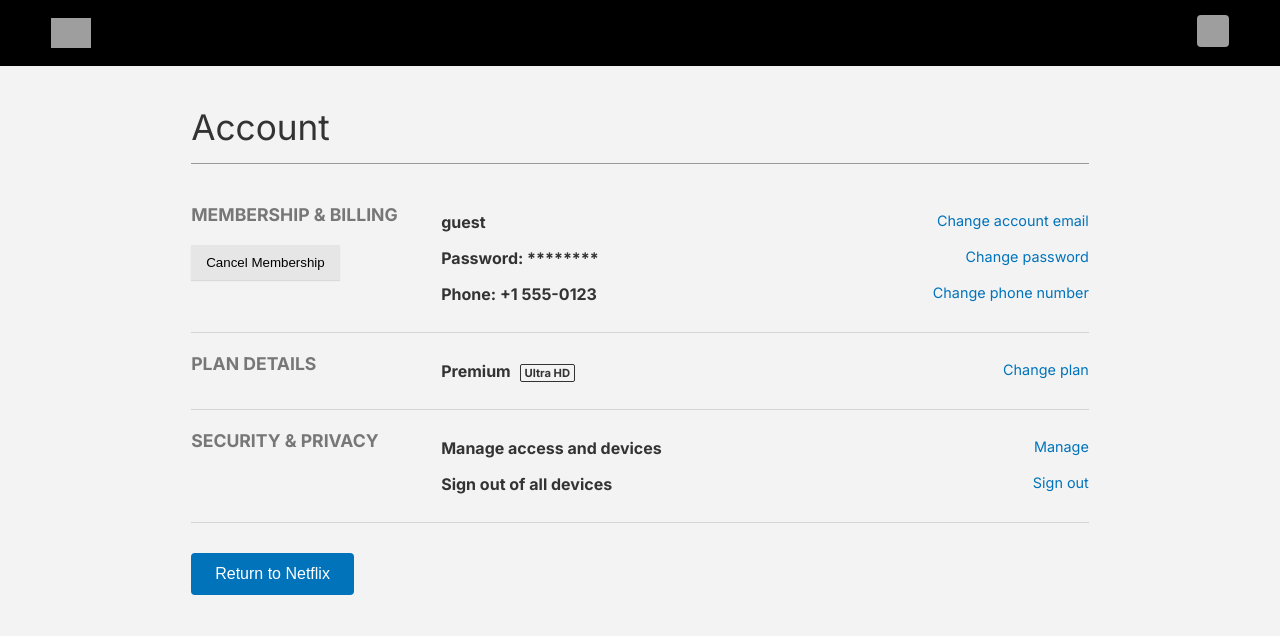
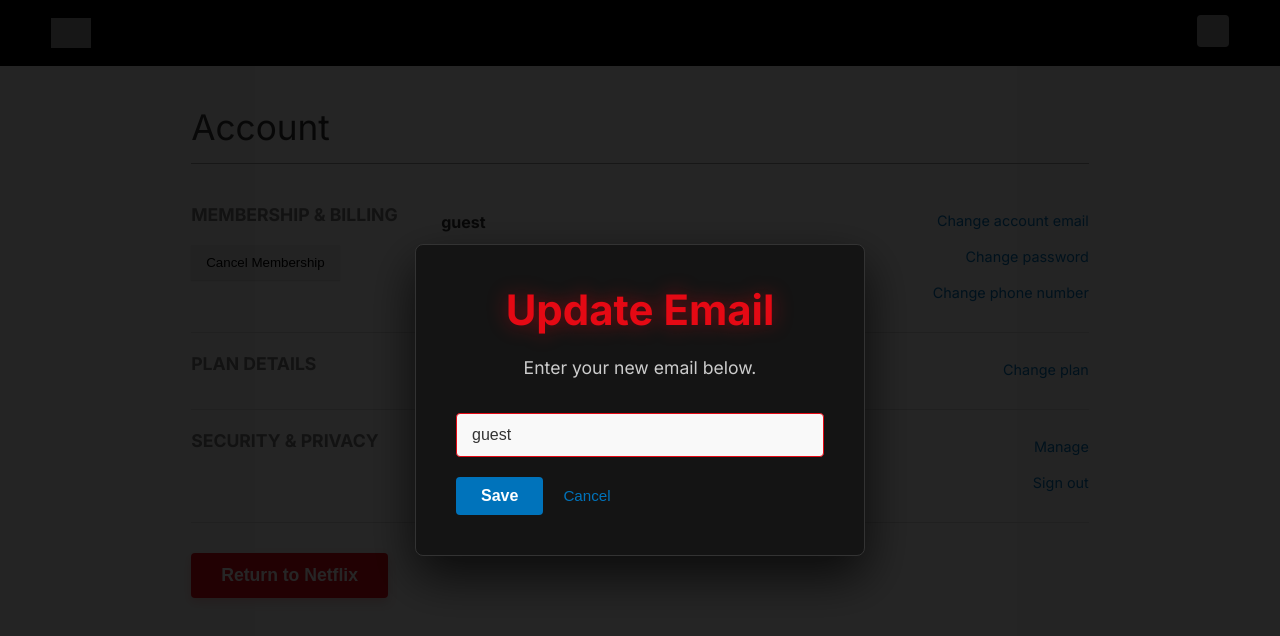
Before and after one commit to Kaleb-07/NetfilxClone, a React (Vite) app: page /account in a window 1280 px wide. Both pictures are taken after a click on the link "Change account email". Shown: the top 636 px of the page. Built offline with nearby package versions, Linux system fonts and the light colour scheme; no server answers; grey boxes are pictures that could not be loaded.

Commit message:
updating the account profile

```diff
--- a/src/Page/Account/Settings/AccountPage.css
+++ b/src/Page/Account/Settings/AccountPage.css
@@ -104,13 +104,160 @@
 
 .back-home-btn {
     margin-top: 30px;
+    background-color: #e50914;
+    /* Netflix Red */
+    color: white;
+    border: none;
+    padding: 12px 30px;
+    font-size: 1.1rem;
+    font-weight: 600;
+    border-radius: 4px;
+    cursor: pointer;
+    transition: all 0.3s cubic-bezier(0.4, 0, 0.2, 1);
+    box-shadow: 0 4px 10px rgba(229, 9, 20, 0.2);
+}
+
+.back-home-btn:hover {
+    background-color: #b20710;
+    transform: translateY(-2px) scale(1.02);
+    box-shadow: 0 8px 15px rgba(229, 9, 20, 0.4);
+}
+
+/* Modal Styles for Account Page */
+.modal-overlay {
+    position: fixed;
+    top: 0;
+    left: 0;
+    width: 100%;
+    height: 100%;
+    background-color: rgba(0, 0, 0, 0.7);
+    display: flex;
+    justify-content: center;
+    align-items: center;
+    z-index: 1000;
+    animation: fadeIn 0.3s ease;
+}
+
+.account-modal {
+    background-color: #fff;
+    color: #333;
+    padding: 40px;
+    border-radius: 8px;
+    text-align: center;
+    max-width: 400px;
+    width: 90%;
+    box-shadow: 0 10px 40px rgba(0, 0, 0, 0.2);
+    animation: modalScale 0.3s cubic-bezier(0.175, 0.885, 0.32, 1.275);
+}
+
+.account-modal h2 {
+    color: #e50914;
+    font-size: 1.8rem;
+    margin-bottom: 20px;
+    border: none;
+    padding: 0;
+}
+
+.account-modal p {
+    font-size: 1.1rem;
+    color: #555;
+    margin-bottom: 30px;
+    line-height: 1.5;
+}
+
+.modal-close-btn {
+    background-color: #e50914;
+    color: white;
+    border: none;
+    padding: 10px 30px;
+    font-size: 1rem;
+    font-weight: 600;
+    border-radius: 4px;
+    cursor: pointer;
+    transition: background-color 0.2s;
+}
+
+.modal-close-btn:hover {
+    background-color: #b20710;
+}
+
+@keyframes fadeIn {
+    from {
+        opacity: 0;
+    }
+
+    to {
+        opacity: 1;
+    }
+}
+
+@keyframes modalScale {
+    from {
+        transform: scale(0.8);
+        opacity: 0;
+    }
+
+    to {
+        transform: scale(1);
+        opacity: 1;
+    }
+}
+
+/* Modal Edit Form Styles */
+.modal-edit-form {
+    display: flex;
+    flex-direction: column;
+    gap: 20px;
+}
+
+.modal-input {
+    padding: 12px 15px;
+    font-size: 1rem;
+    border: 1px solid #ccc;
+    border-radius: 4px;
+    background: #f9f9f9;
+    color: #333;
+    transition: border-color 0.2s;
+}
+
+.modal-input:focus {
+    outline: none;
+    border-color: #e50914;
+}
+
+.modal-actions {
+    display: flex;
+    align-items: center;
+    gap: 20px;
+}
+
+.save-btn {
     background-color: #0073bb;
     color: white;
     border: none;
-    padding: 12px 24px;
+    padding: 10px 25px;
     font-size: 1rem;
+    font-weight: 600;
     border-radius: 4px;
     cursor: pointer;
+    transition: background-color 0.2s;
+}
+
+.save-btn:hover {
+    background-color: #005FA3;
+}
+
+.cancel-link {
+    background: none;
+    border: none;
+    color: #0073bb;
+    font-size: 0.95rem;
+    cursor: pointer;
+    padding: 0;
+}
+
+.cancel-link:hover {
+    text-decoration: underline;
 }
 
 @media (max-width: 800px) {
--- a/src/Page/Account/Settings/AccountPage.jsx
+++ b/src/Page/Account/Settings/AccountPage.jsx
@@ -5,9 +5,9 @@
 
 const AccountPage = () => {
     const navigate = useNavigate();
-    const [currentUser] = useState(() => {
+    const [currentUser, setCurrentUser] = useState(() => {
         const savedUser = localStorage.getItem('currentUser');
-        return savedUser ? JSON.parse(savedUser) : { username: "User", email: "guest" };
+        return savedUser ? JSON.parse(savedUser) : { username: "User", email: "guest", phone: "+1 555-0123" };
     });
 
     const [profiles] = useState(() => {
@@ -15,7 +15,53 @@
         return savedProfiles ? JSON.parse(savedProfiles) : [];
     });
 
+    const [modal, setModal] = useState({ show: false, type: "message", target: "", title: "", message: "", value: "" });
+
     const currentAvatar = profiles[0]?.avatar || "https://api.dicebear.com/7.x/adventurer/svg?seed=Felix";
+
+    const handleSignOut = () => {
+        localStorage.removeItem('currentUser');
+        navigate('/');
+    };
+
+    const showMessageModal = (title, message) => {
+        setModal({ show: true, type: "message", target: "", title, message, value: "" });
+    };
+
+    const openEditModal = (target, currentValue) => {
+        setModal({
+            show: true,
+            type: "edit",
+            target,
+            title: `Update ${target}`,
+            message: `Enter your new ${target.toLowerCase()} below.`,
+            value: currentValue || ""
+        });
+    };
+
+    const handleSave = () => {
+        const { target, value } = modal;
+        if (!value.trim()) {
+            alert("Please enter a valid value.");
+            return;
+        }
+
+        const updatedUser = { ...currentUser };
+
+        if (target === "Email") {
+            updatedUser.email = value.toLowerCase();
+        } else if (target === "Phone") {
+            updatedUser.phone = value;
+        } else if (target === "Password") {
+            // In a real app, this would be a password update logic
+            // For the demo, we just show success
+        }
+
+        localStorage.setItem('currentUser', JSON.stringify(updatedUser));
+        setCurrentUser(updatedUser);
+        setModal({ show: false, type: "message", target: "", title: "Success!", message: `${target} updated successfully!`, value: "" });
+        setTimeout(() => setModal({ show: false, type: "message", target: "", title: "", message: "", value: "" }), 2000);
+    };
 
     return (
         <div className="account-page">
@@ -43,20 +89,20 @@
                 <section className="account-section">
                     <div className="section-title">
                         <h2>MEMBERSHIP & BILLING</h2>
-                        <button className="cancel-button">Cancel Membership</button>
+                        <button className="cancel-button" onClick={() => showMessageModal("Cancel Membership", "Membership cancellation is simplified for this demo. Please contact support for real account changes.")}>Cancel Membership</button>
                     </div>
                     <div className="section-details">
                         <div className="detail-row">
                             <span className="email">{currentUser.email}</span>
-                            <a href="#">Change account email</a>
+                            <a href="#" onClick={(e) => { e.preventDefault(); openEditModal("Email", currentUser.email); }}>Change account email</a>
                         </div>
                         <div className="detail-row">
                             <span className="password">Password: ********</span>
-                            <a href="#">Change password</a>
+                            <a href="#" onClick={(e) => { e.preventDefault(); openEditModal("Password", ""); }}>Change password</a>
                         </div>
                         <div className="detail-row">
-                            <span className="phone">Phone: +1 555-0123</span>
-                            <a href="#">Change phone number</a>
+                            <span className="phone">Phone: {currentUser.phone || "+1 555-0123"}</span>
+                            <a href="#" onClick={(e) => { e.preventDefault(); openEditModal("Phone", currentUser.phone || "+1 555-0123"); }}>Change phone number</a>
                         </div>
                     </div>
                 </section>
@@ -70,7 +116,7 @@
                     <div className="section-details">
                         <div className="detail-row">
                             <span className="plan-name">Premium <span className="ultra-hd">Ultra HD</span></span>
-                            <a href="#">Change plan</a>
+                            <a href="#" onClick={(e) => { e.preventDefault(); showMessageModal("Change Plan", "Explore new plans and upgrade options coming in the next release!"); }}>Change plan</a>
                         </div>
                     </div>
                 </section>
@@ -84,11 +130,11 @@
                     <div className="section-details">
                         <div className="detail-row">
                             <span>Manage access and devices</span>
-                            <a href="#">Manage</a>
+                            <a href="#" onClick={(e) => { e.preventDefault(); navigate('/manage-profiles'); }}>Manage</a>
                         </div>
                         <div className="detail-row">
                             <span>Sign out of all devices</span>
-                            <a href="#">Sign out</a>
+                            <a href="#" onClick={(e) => { e.preventDefault(); handleSignOut(); }}>Sign out</a>
                         </div>
                     </div>
                 </section>
@@ -97,6 +143,34 @@
 
                 <button className="back-home-btn" onClick={() => navigate('/home')}>Return to Netflix</button>
             </div>
+
+            {modal.show && (
+                <div className="modal-overlay">
+                    <div className="modern-modal account-modal">
+                        <h2>{modal.title}</h2>
+                        <p>{modal.message}</p>
+
+                        {modal.type === "edit" ? (
+                            <div className="modal-edit-form">
+                                <input
+                                    type={modal.target === "Password" ? "password" : "text"}
+                                    value={modal.value}
+                                    onChange={(e) => setModal({ ...modal, value: e.target.value })}
+                                    placeholder={`New ${modal.target}`}
+                                    className="modal-input"
+                                    autoFocus
+                                />
+                                <div className="modal-actions">
+                                    <button className="save-btn" onClick={handleSave}>Save</button>
+                                    <button className="cancel-link" onClick={() => setModal({ show: false, type: "message", target: "", title: "", message: "", value: "" })}>Cancel</button>
+                                </div>
+                            </div>
+                        ) : (
+                            <button className="modal-close-btn" onClick={() => setModal({ show: false, type: "message", target: "", title: "", message: "", value: "" })}>Got it</button>
+                        )}
+                    </div>
+                </div>
+            )}
         </div>
     );
 };
```
